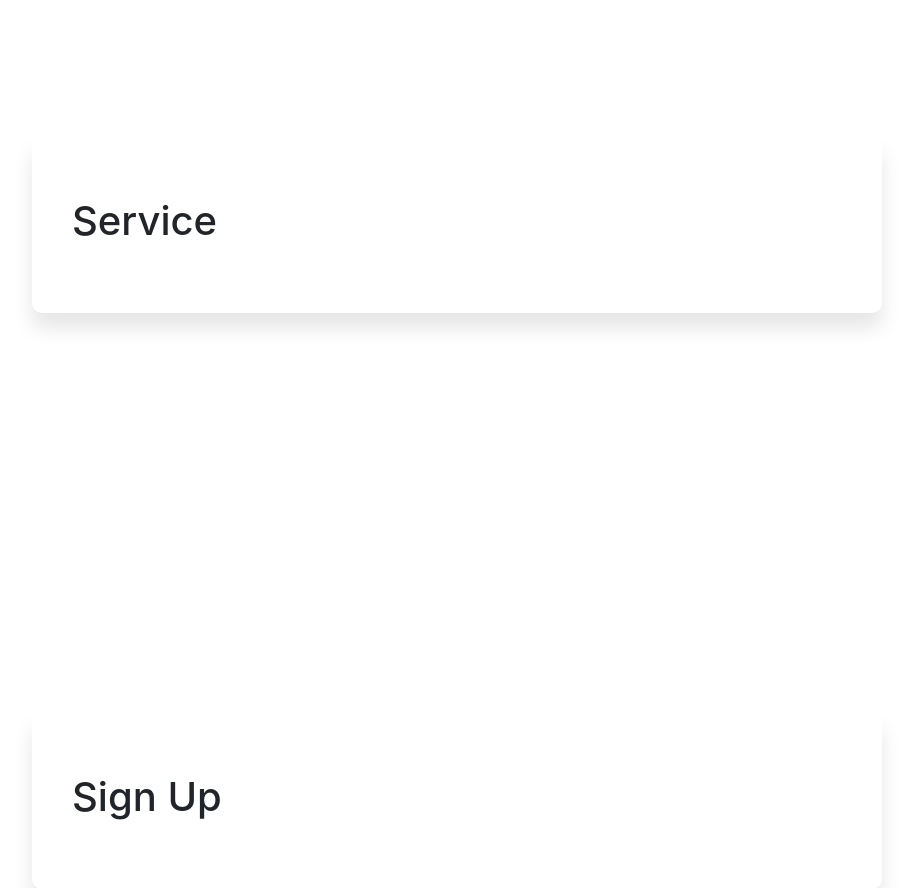
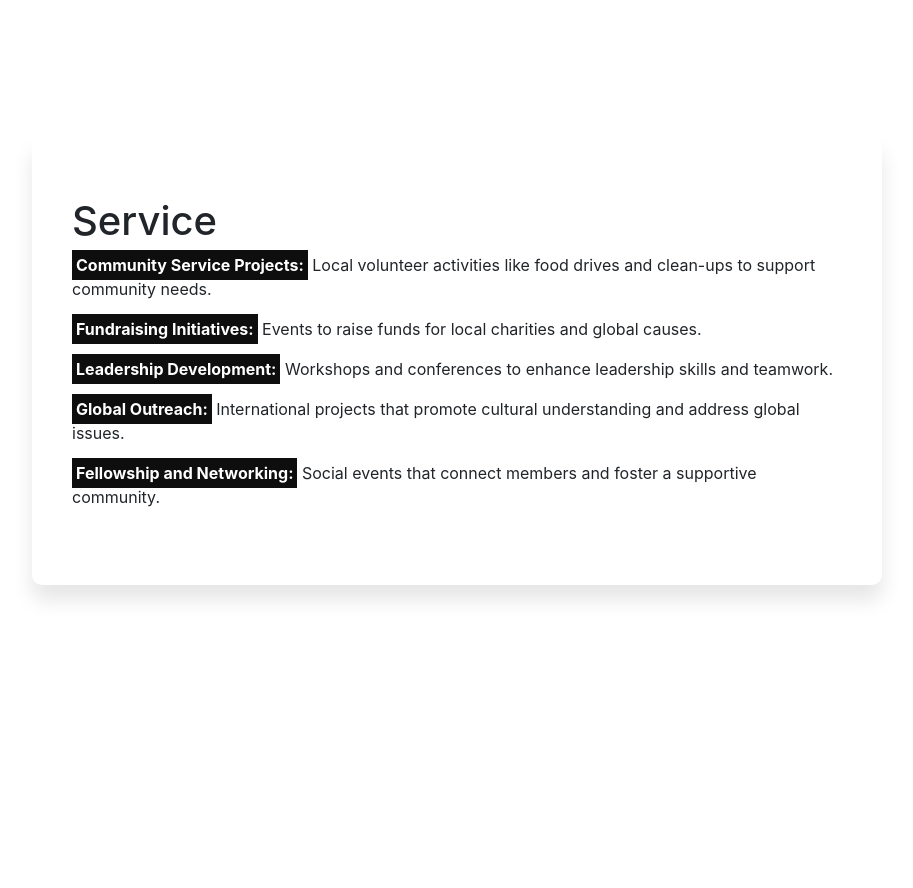
Before and after one commit to aggie-coding-club/Circle-K-International-Webdev, a Flask app: page / in a window 1280 px wide. Shown: the part 639-1527 px from the top of the page, without its empty margins (183-1096 px from the left). Run offline with Flask 3, Linux system fonts and the light colour scheme.

Commit message:
first commit

```diff
--- a/run.py
+++ b/run.py
@@ -3,4 +3,4 @@ from app import create_app
 flask_app = create_app()
 
 if __name__ == '__main__':
-    flask_app.run(host='0.0.0.0', debug=True)
+    flask_app.run(host='0.0.0.0', port=5555, debug=True)
--- a/static/css/style.css
+++ b/static/css/style.css
@@ -33,7 +33,7 @@ img {
   padding: 200px;
 }
 .service {
-  display: flex;
+  display: static;
   gap: 70px;
   width: 850px;
   padding: 60px 40px;
@@ -86,3 +86,8 @@ img {
 .nav-link:hover {
   color: #42c2f5 !important;
 }
+.highlight {
+  background-color: rgb(14, 14, 14);
+  color: #fff;
+  padding: 5px 4px;
+}
--- a/templates/index.html
+++ b/templates/index.html
@@ -45,6 +45,11 @@
     <div class="info">
       <div class="service" id="service" name="service">
         <h1>Service</h1>
+        <p><b class="highlight">Community Service Projects:</b> Local volunteer activities like food drives and clean-ups to support community needs.</p>
+        <p><b class="highlight">Fundraising Initiatives:</b> Events to raise funds for local charities and global causes.</p>
+        <p><b class="highlight">Leadership Development:</b> Workshops and conferences to enhance leadership skills and teamwork.        </p>
+        <p><b class="highlight">Global Outreach:</b> International projects that promote cultural understanding and address global issues.</p>
+        <p><b class="highlight">Fellowship and Networking:</b> Social events that connect members and foster a supportive community.</p>
       </div>
     </div>
     <div class="info">
```
